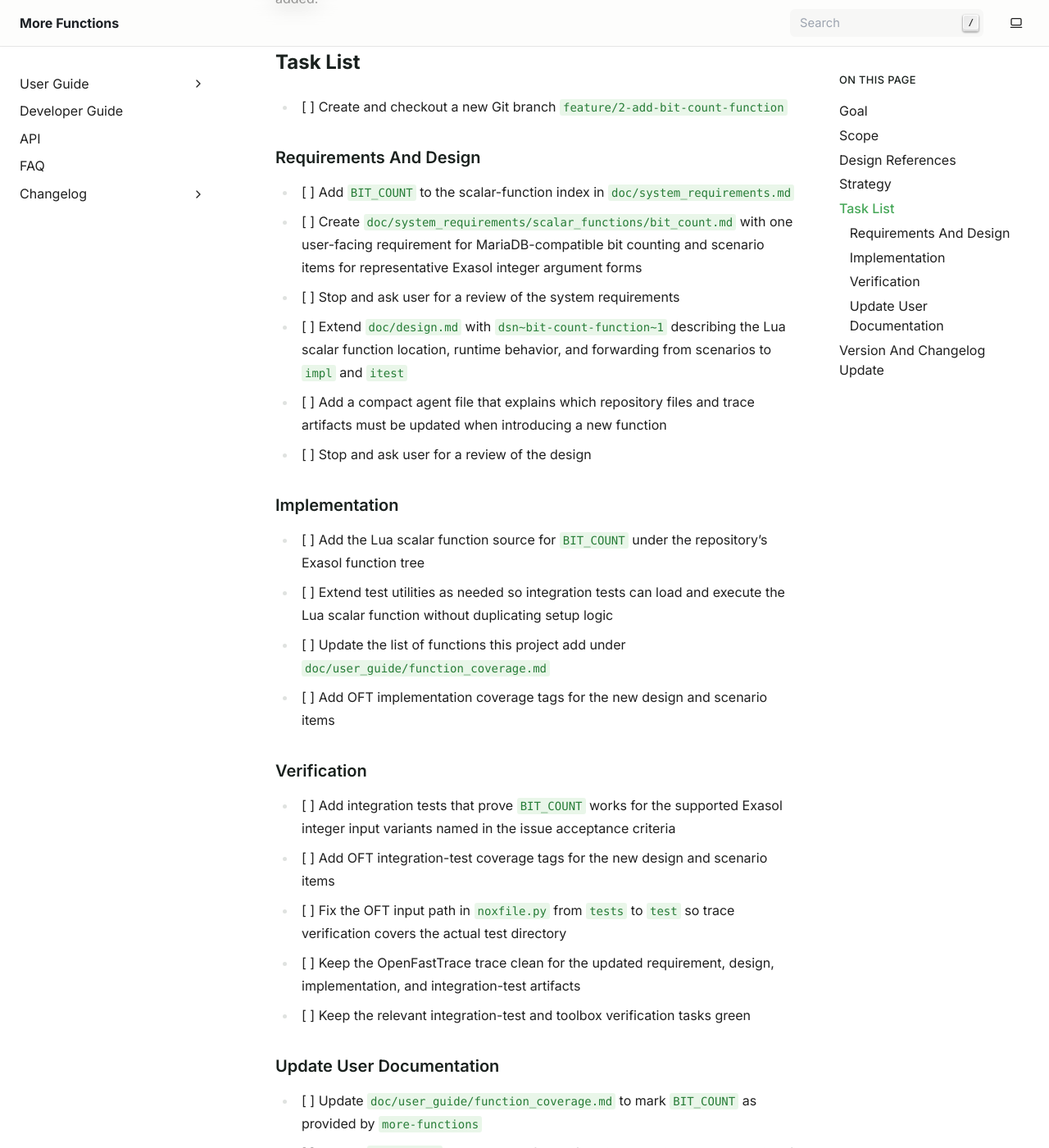
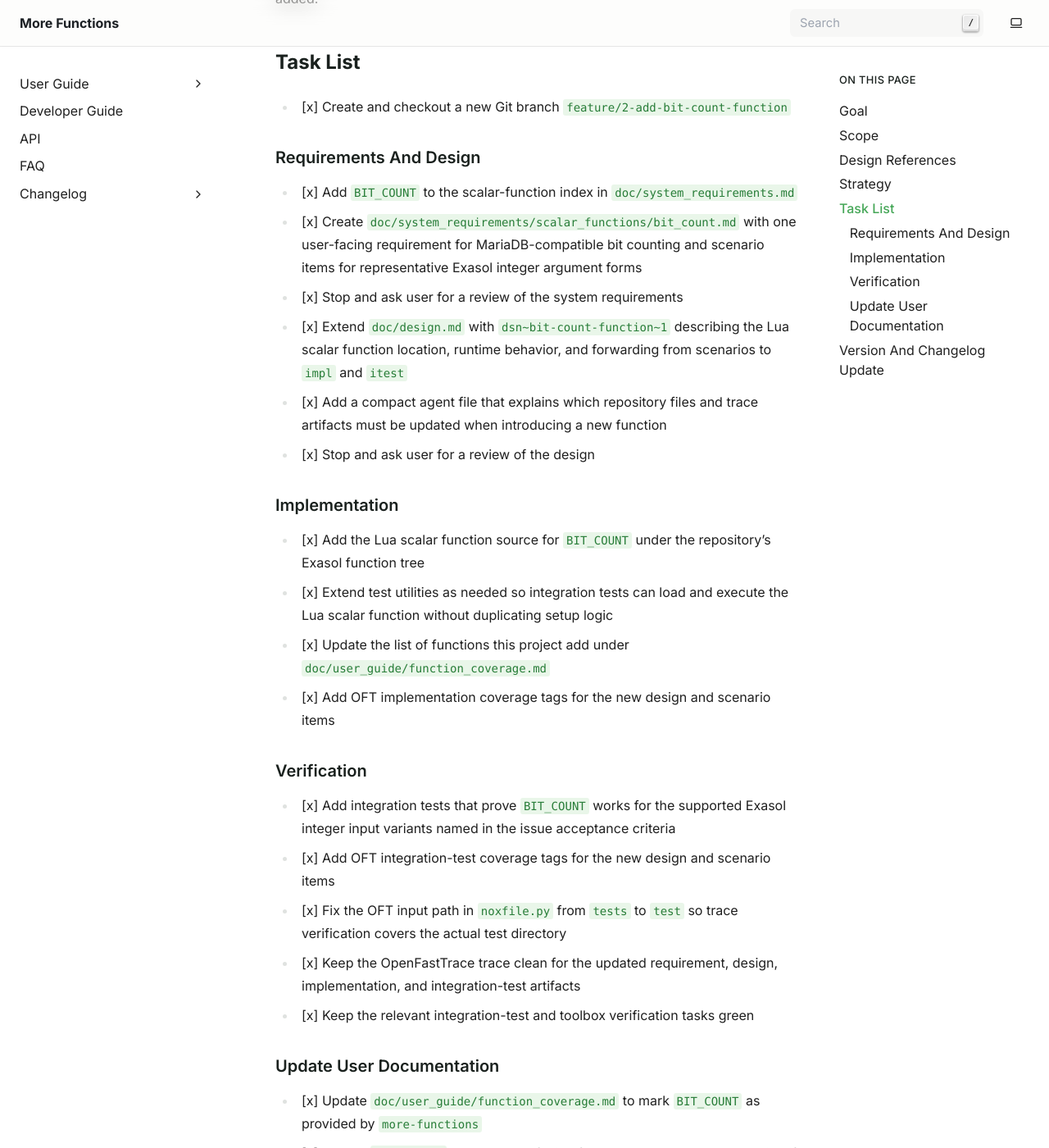
Before and after one commit to exasol-labs/more-functions, a Sphinx documentation site: the page built from doc/changesets/2-add-bit-count-function.md, in a window 1280 px wide and 1400 px high, scrolled down 1716 px. Shown: the whole window at 82% size. Built offline with Sphinx 7.4.7, drawn with Linux system fonts in a browser that asks for light colours; pages that are not in the unit, such as notebooks, are missing from menus; some of the changed text lies outside the part shown.

```diff
--- a/README.rst
+++ b/README.rst
@@ -2,3 +2,5 @@ More Functions
 ==============
 
 ``more-functions`` is a collection of SQL and Lua functions which are useful in practice but not built into the Exasol database engine directly.
+
+The current set includes helpers such as ``AREA``, ``BIT_COUNT``, and ``QUOTE``.
--- a/doc/changesets/2-add-bit-count-function.md
+++ b/doc/changesets/2-add-bit-count-function.md
@@ -38,37 +38,37 @@ The implementation should stay aligned with the repository structure by introduc
 
 ## Task List
 
-- [ ] Create and checkout a new Git branch `feature/2-add-bit-count-function`
+- [x] Create and checkout a new Git branch `feature/2-add-bit-count-function`
 
 ### Requirements And Design
 
-- [ ] Add `BIT_COUNT` to the scalar-function index in `doc/system_requirements.md`
-- [ ] Create `doc/system_requirements/scalar_functions/bit_count.md` with one user-facing requirement for MariaDB-compatible bit counting and scenario items for representative Exasol integer argument forms
-- [ ] Stop and ask user for a review of the system requirements
-- [ ] Extend `doc/design.md` with `dsn~bit-count-function~1` describing the Lua scalar function location, runtime behavior, and forwarding from scenarios to `impl` and `itest`
-- [ ] Add a compact agent file that explains which repository files and trace artifacts must be updated when introducing a new function
-- [ ] Stop and ask user for a review of the design
+- [x] Add `BIT_COUNT` to the scalar-function index in `doc/system_requirements.md`
+- [x] Create `doc/system_requirements/scalar_functions/bit_count.md` with one user-facing requirement for MariaDB-compatible bit counting and scenario items for representative Exasol integer argument forms
+- [x] Stop and ask user for a review of the system requirements
+- [x] Extend `doc/design.md` with `dsn~bit-count-function~1` describing the Lua scalar function location, runtime behavior, and forwarding from scenarios to `impl` and `itest`
+- [x] Add a compact agent file that explains which repository files and trace artifacts must be updated when introducing a new function
+- [x] Stop and ask user for a review of the design
 
 ### Implementation
 
-- [ ] Add the Lua scalar function source for `BIT_COUNT` under the repository's Exasol function tree
-- [ ] Extend test utilities as needed so integration tests can load and execute the Lua scalar function without duplicating setup logic
-- [ ] Update the list of functions this project add under `doc/user_guide/function_coverage.md`
-- [ ] Add OFT implementation coverage tags for the new design and scenario items
+- [x] Add the Lua scalar function source for `BIT_COUNT` under the repository's Exasol function tree
+- [x] Extend test utilities as needed so integration tests can load and execute the Lua scalar function without duplicating setup logic
+- [x] Update the list of functions this project add under `doc/user_guide/function_coverage.md`
+- [x] Add OFT implementation coverage tags for the new design and scenario items
 
 ### Verification
 
-- [ ] Add integration tests that prove `BIT_COUNT` works for the supported Exasol integer input variants named in the issue acceptance criteria
-- [ ] Add OFT integration-test coverage tags for the new design and scenario items
-- [ ] Fix the OFT input path in `noxfile.py` from `tests` to `test` so trace verification covers the actual test directory
-- [ ] Keep the OpenFastTrace trace clean for the updated requirement, design, implementation, and integration-test artifacts
-- [ ] Keep the relevant integration-test and toolbox verification tasks green
+- [x] Add integration tests that prove `BIT_COUNT` works for the supported Exasol integer input variants named in the issue acceptance criteria
+- [x] Add OFT integration-test coverage tags for the new design and scenario items
+- [x] Fix the OFT input path in `noxfile.py` from `tests` to `test` so trace verification covers the actual test directory
+- [x] Keep the OpenFastTrace trace clean for the updated requirement, design, implementation, and integration-test artifacts
+- [x] Keep the relevant integration-test and toolbox verification tasks green
 
 ### Update User Documentation
 
-- [ ] Update `doc/user_guide/function_coverage.md` to mark `BIT_COUNT` as provided by `more-functions`
-- [ ] Update `README.rst` or other user-facing function overview documentation if `BIT_COUNT` needs to be listed there
+- [x] Update `doc/user_guide/function_coverage.md` to mark `BIT_COUNT` as provided by `more-functions`
+- [x] Update `README.rst` or other user-facing function overview documentation if `BIT_COUNT` needs to be listed there
 
 ## Version And Changelog Update
 
-- [ ] Add an unreleased changelog entry for `BIT_COUNT` and the new agent guidance in `doc/changes/unreleased.md`
+- [x] Add an unreleased changelog entry for `BIT_COUNT` and the new agent guidance in `doc/changes/unreleased.md`
```
Also changed, not shown: doc/changes/unreleased.md (+2 -0 lines), doc/user_guide/function_coverage.md (+1 -1 lines), .agents/add-function.md (added).
